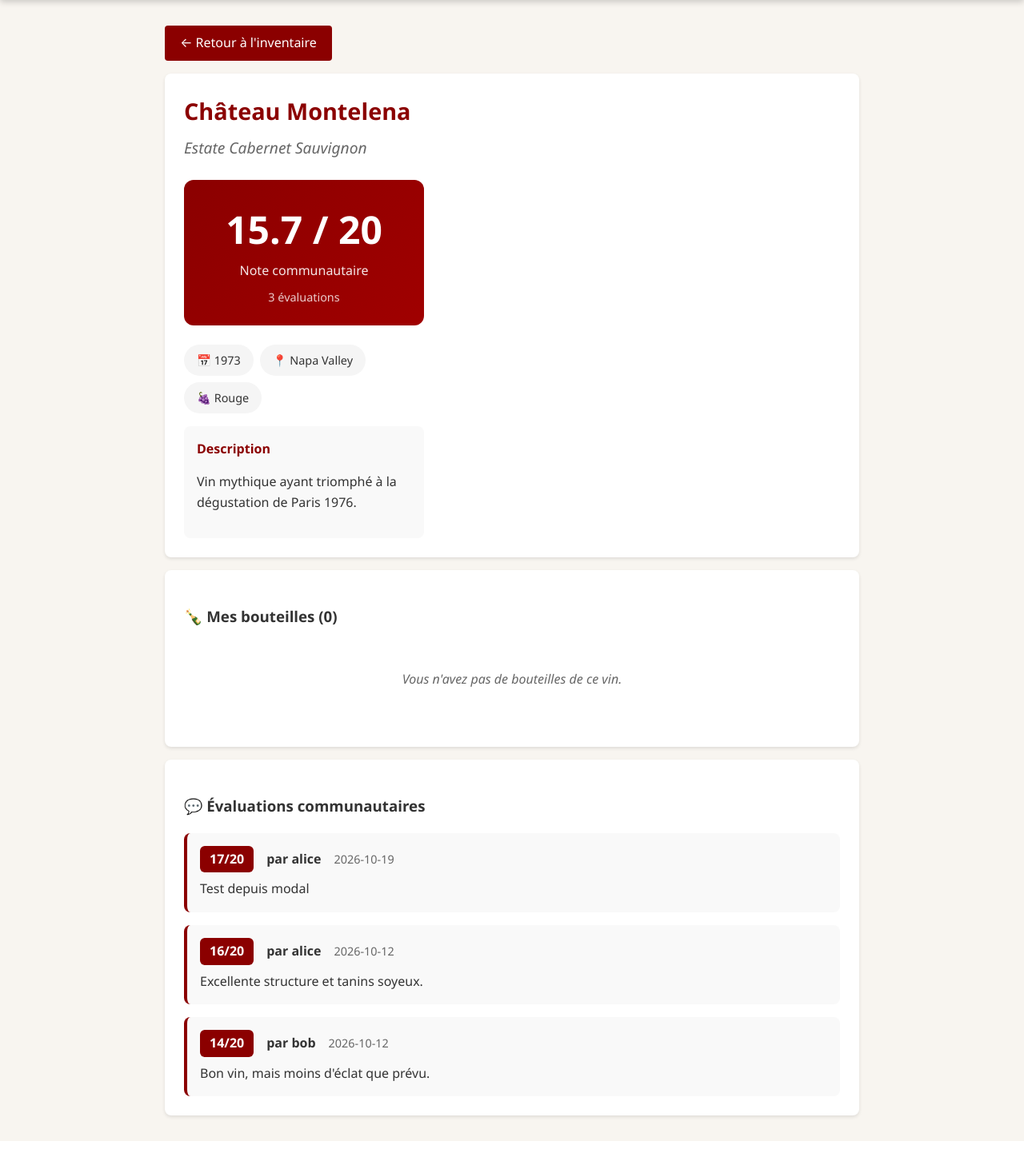
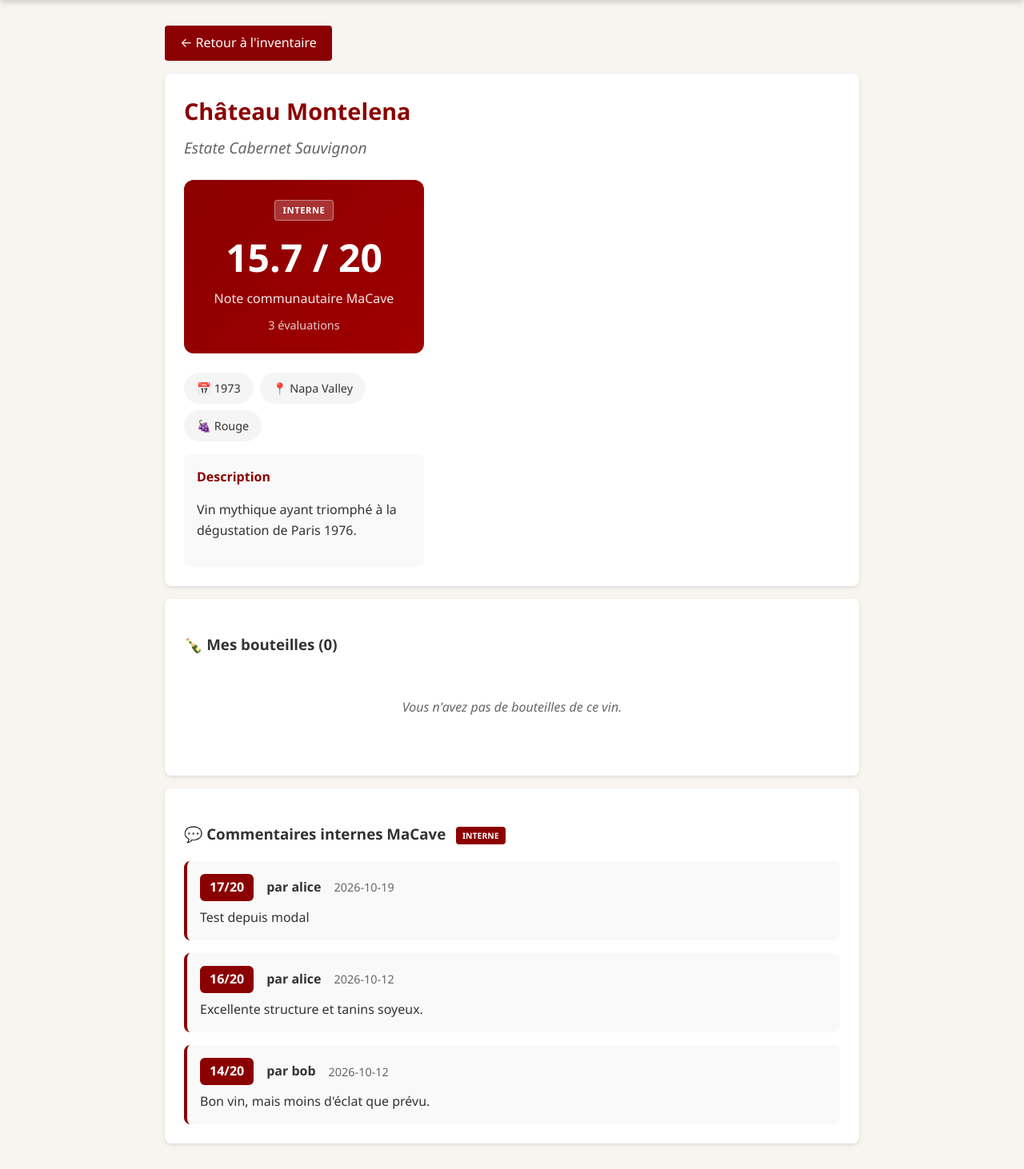
Before and after one commit to Quebotek/ETRS711_MaCave, a Flask app: page /inventaire/vin/1 in a window 1280 px wide. Shown: the part 58-1520 px from the top of the page at 80% size. Before the commit the page ends 1485 px from the top, so only its background shows below. Run offline with Flask 3, Linux system fonts and the light colour scheme; a user stored in the database is signed in; data comes from the database, SQL or seed files in the repository; data that the repository does not hold is empty.

Commit message:
feat(ui): distinction visuelle Interne/Externe pour les commentaires et notes
- Section evaluations renommee en Commentaires internes MaCave
- Badge INTERNE sur la note communautaire MaCave
- Section Informations VinoFYI renommee en Avis Externes VinoFYI
- Badge EXTERNE sur les donnees VinoFYI
- Styles CSS pour les badges: fond, bordure, typographie

```diff
--- a/MaCave/src/macave/templates/inventaire/detail_vin.html
+++ b/MaCave/src/macave/templates/inventaire/detail_vin.html
@@ -18,8 +18,9 @@
       <p class="cuvee-large">{{ vin.cuvee }}</p>
 
       <div class="note-moyenne-large">
+        <span class="note-badge-interne">INTERNE</span>
         <span class="note-chiffre">{{ note_moyenne }}</span>
-        <span class="note-text">Note communautaire</span>
+        <span class="note-text">Note communautaire MaCave</span>
         <span class="note-count">{{ evaluations|length }} évaluation{{ 's' if evaluations|length > 1 else '' }}</span>
       </div>
 
@@ -31,7 +32,10 @@
 
       {% if vinofyi_info %}
       <div class="vinofyi-detail-card">
-        <h4>📊 Informations VinoFYI</h4>
+        <div class="vinofyi-header">
+          <h4>📊 Avis Externes VinoFYI</h4>
+          <span class="note-badge-externe">EXTERNE</span>
+        </div>
         <div class="vinofyi-grid">
           {% if vinofyi_info.note_vinofyi %}
           <div class="vinofyi-item">
@@ -123,9 +127,9 @@
     {% endif %}
   </div>
 
-  <!-- Évaluations communautaires -->
+  <!-- Commentaires internes MaCave -->
   <div class="card">
-    <h3>💬 Évaluations communautaires</h3>
+    <h3>💬 Commentaires internes MaCave <span class="badge-interne">INTERNE</span></h3>
 
     {% if evaluations %}
     <div class="evaluations-list">
@@ -347,6 +351,50 @@
 .eval-date { color: #666; font-size: 0.9rem; }
 .eval-commentaire { margin: 0; line-height: 1.6; color: #333; }
 
+/* ---------- Badges Interne/Externe ---------- */
+.note-badge-interne {
+  display: inline-block;
+  background: rgba(255,255,255,0.2);
+  border: 1px solid rgba(255,255,255,0.4);
+  color: white;
+  padding: 0.2rem 0.6rem;
+  border-radius: 4px;
+  font-size: 0.7rem;
+  font-weight: bold;
+  letter-spacing: 0.05em;
+  margin-bottom: 0.5rem;
+}
+.note-badge-externe {
+  display: inline-block;
+  background: #1565c0;
+  color: white;
+  padding: 0.2rem 0.6rem;
+  border-radius: 4px;
+  font-size: 0.7rem;
+  font-weight: bold;
+  letter-spacing: 0.05em;
+}
+.badge-interne {
+  display: inline-block;
+  background: var(--primary);
+  color: white;
+  padding: 0.15rem 0.5rem;
+  border-radius: 4px;
+  font-size: 0.65rem;
+  font-weight: bold;
+  vertical-align: middle;
+  margin-left: 0.5rem;
+}
+.vinofyi-header {
+  display: flex;
+  justify-content: space-between;
+  align-items: center;
+  margin-bottom: 1rem;
+}
+.vinofyi-header h4 {
+  margin: 0;
+}
+
 .ma-notation { margin-top: 2rem; padding-top: 1.5rem; border-top: 2px solid var(--border); }
 .ma-notation h4 { color: var(--primary); margin-bottom: 1rem; }
 .eval-item-mine { background: #fff3cd; padding: 1rem; border-radius: 8px; border-left: 4px solid var(--warning); }
```
